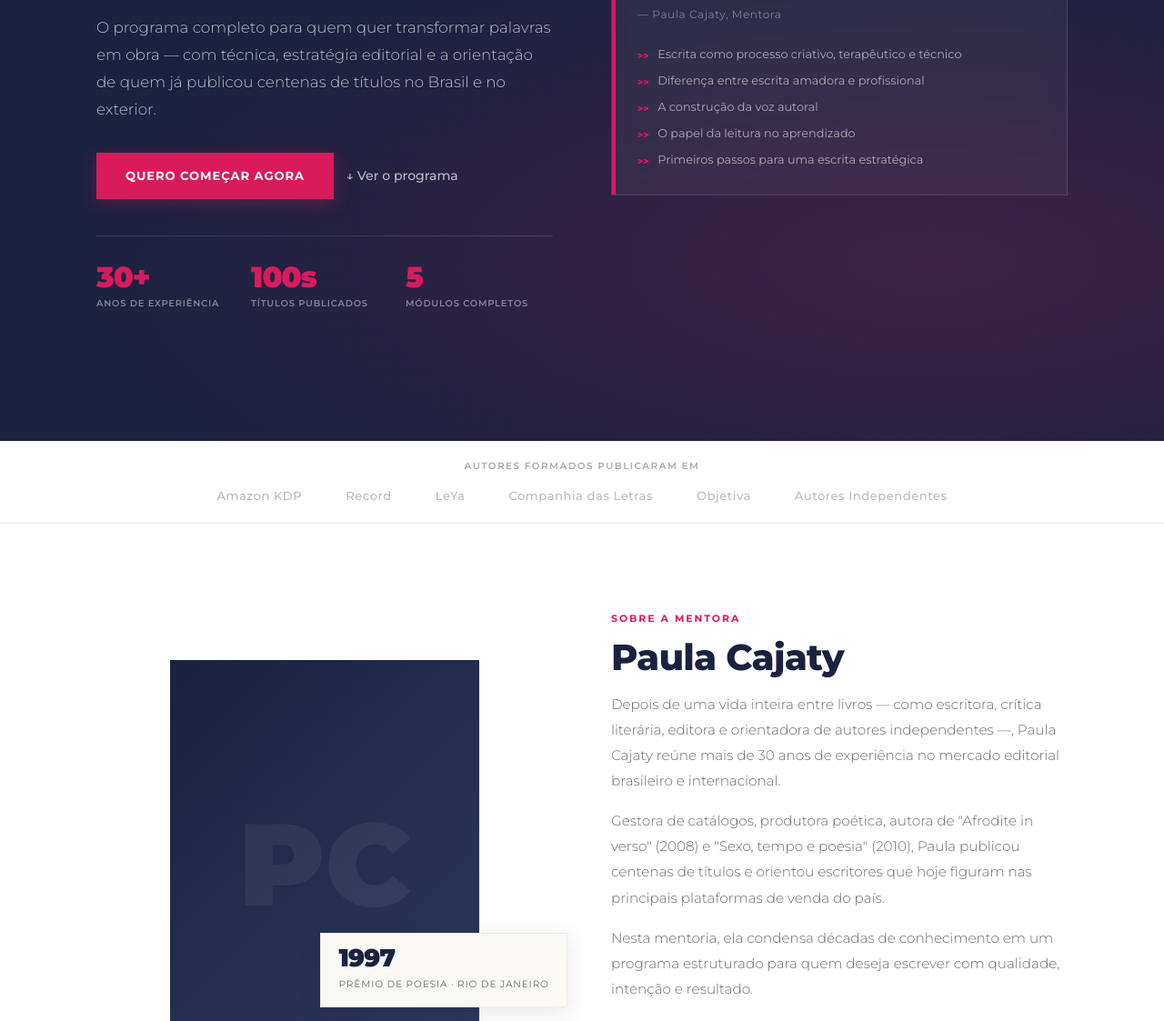
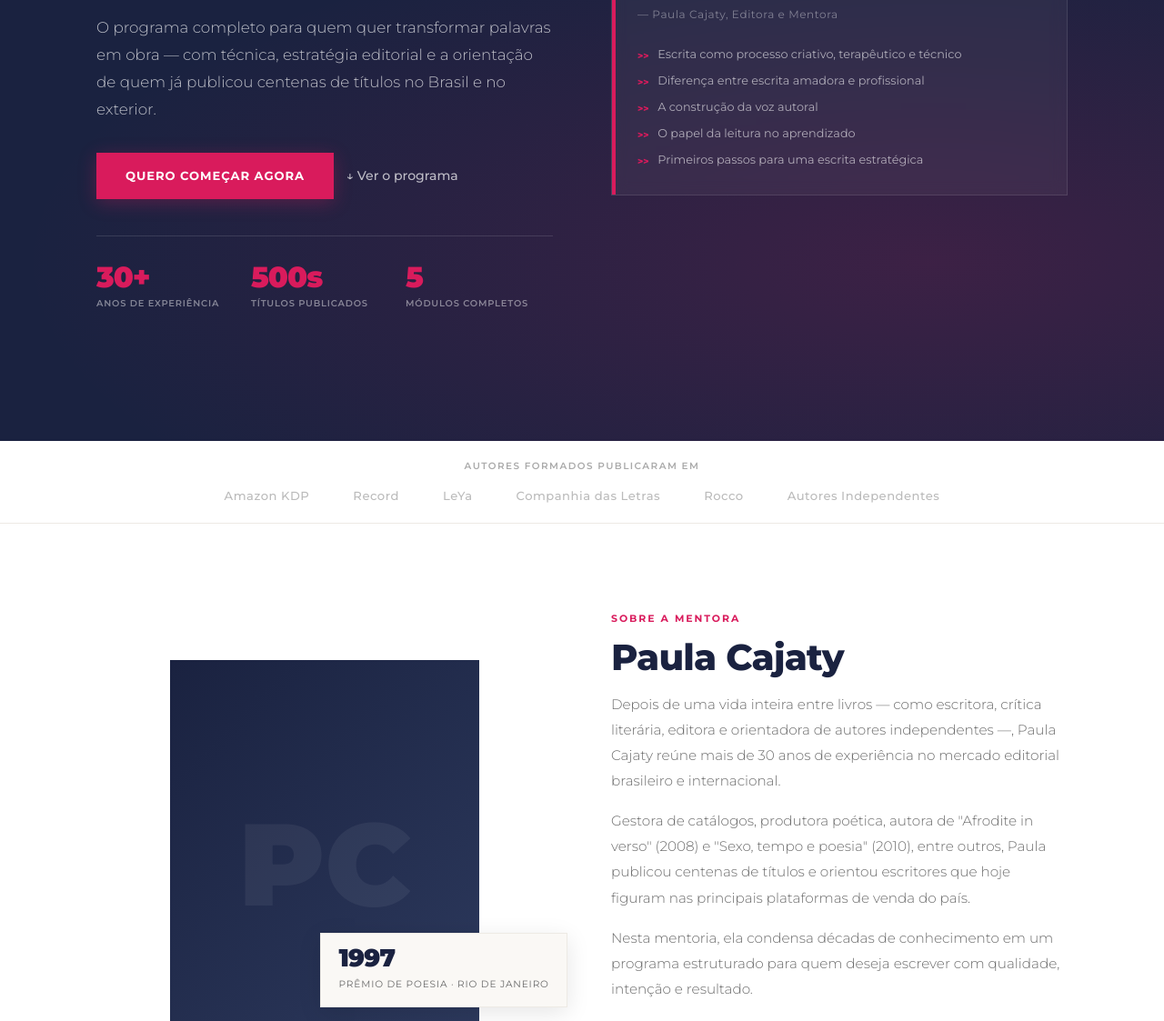
Before and after one commit to ed-jaguatirica/mentoria-escritores, a plain HTML site: page index.html in a window 1280 px wide. Shown: the part 503-1626 px from the top of the page at 91% size. Drawn offline with Linux system fonts and the light colour scheme.

Commit message:
Update author details and statistics in index.html

```diff
--- a/index.html
+++ b/index.html
@@ -865,7 +865,7 @@ footer a:hover { color: var(--crimson); }
             <span class="stat-label">anos de experiência</span>
           </div>
           <div>
-            <span class="stat-num">100s</span>
+            <span class="stat-num">500s</span>
             <span class="stat-label">títulos publicados</span>
           </div>
           <div>
@@ -877,7 +877,7 @@ footer a:hover { color: var(--crimson); }
       <div class="hero-card">
         <div class="hero-card-label">O que você vai aprender</div>
         <blockquote>"A diferença entre o escritor amador e o profissional não é o talento — é o olhar que cada um lança sobre o próprio trabalho."</blockquote>
-        <cite>— Paula Cajaty, Mentora</cite>
+        <cite>— Paula Cajaty, Editora e Mentora</cite>
         <div class="hero-modules">
           <div class="module-chip">Escrita como processo criativo, terapêutico e técnico</div>
           <div class="module-chip">Diferença entre escrita amadora e profissional</div>
@@ -895,7 +895,7 @@ footer a:hover { color: var(--crimson); }
   <p>Autores formados publicaram em</p>
   <div class="logos-row">
     <span>Amazon KDP</span><span>Record</span><span>LeYa</span>
-    <span>Companhia das Letras</span><span>Objetiva</span><span>Autores Independentes</span>
+    <span>Companhia das Letras</span><span>Rocco</span><span>Autores Independentes</span>
   </div>
 </div>
 
@@ -916,7 +916,7 @@ footer a:hover { color: var(--crimson); }
         <span class="eyebrow">Sobre a mentora</span>
         <h2 class="section-title">Paula Cajaty</h2>
         <p>Depois de uma vida inteira entre livros — como escritora, crítica literária, editora e orientadora de autores independentes —, Paula Cajaty reúne mais de 30 anos de experiência no mercado editorial brasileiro e internacional.</p>
-        <p>Gestora de catálogos, produtora poética, autora de "Afrodite in verso" (2008) e "Sexo, tempo e poesia" (2010), Paula publicou centenas de títulos e orientou escritores que hoje figuram nas principais plataformas de venda do país.</p>
+        <p>Gestora de catálogos, produtora poética, autora de "Afrodite in verso" (2008) e "Sexo, tempo e poesia" (2010), entre outros, Paula publicou centenas de títulos e orientou escritores que hoje figuram nas principais plataformas de venda do país.</p>
         <p>Nesta mentoria, ela condensa décadas de conhecimento em um programa estruturado para quem deseja escrever com qualidade, intenção e resultado.</p>
         <div class="credits">
           <div class="credit-item">Prêmio de Poesia — Cidade do Rio de Janeiro (1997)</div>
```
